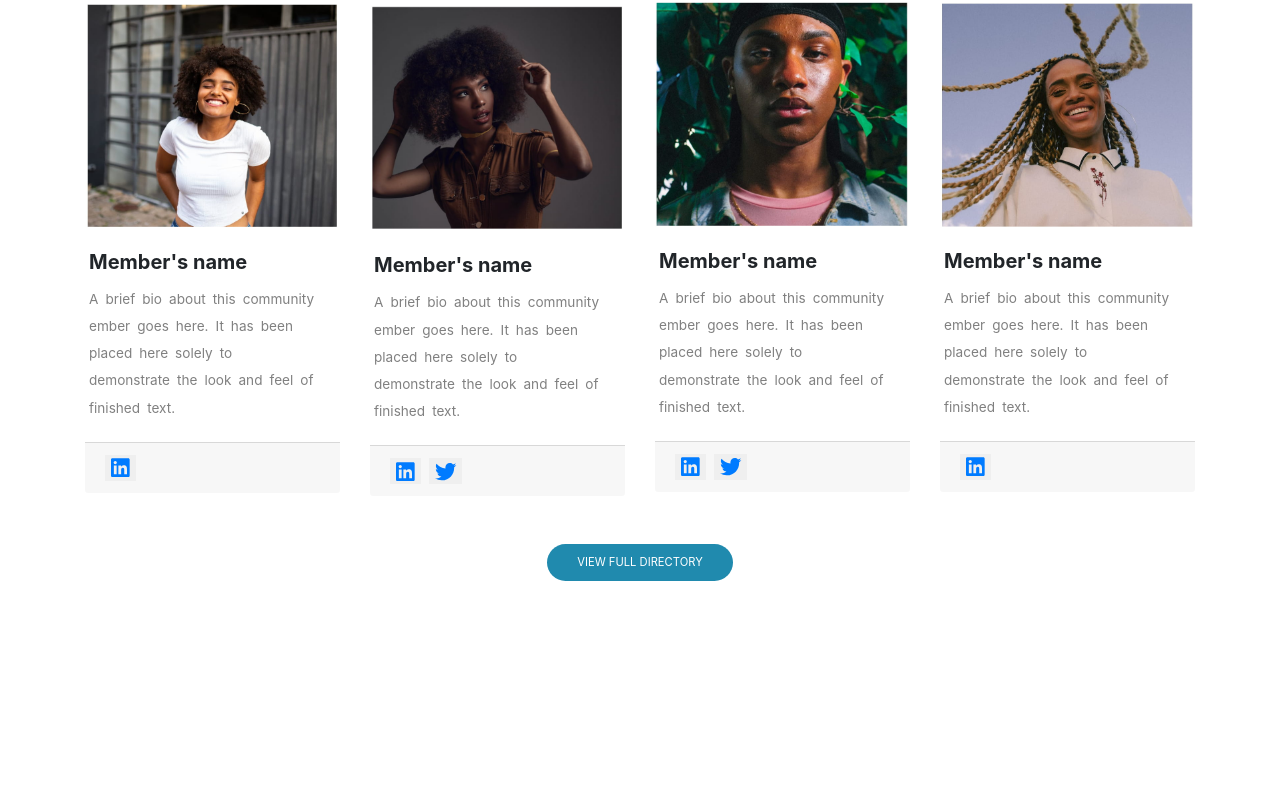
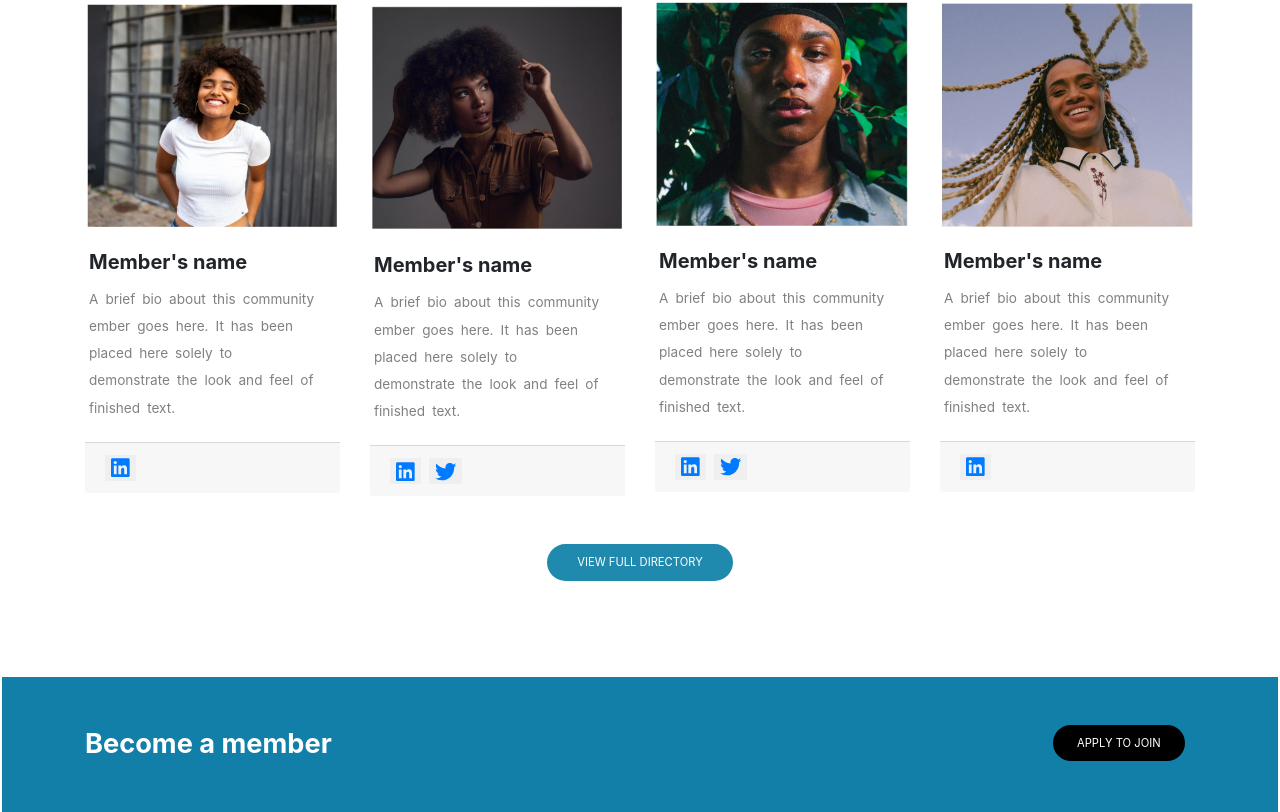
Before and after one commit to tundeiness/Blacks-In-AI, a React (Create React App) app: page / in a window 1280 px wide. Shown: the part 2740-3552 px from the top of the page. Before the commit the page ends 3321 px from the top, so only its background shows below. Built offline with nearby package versions, Linux system fonts and the light colour scheme.

Commit message:
complete call-to-action

```diff
--- a/src/App.js
+++ b/src/App.js
@@ -6,6 +6,7 @@ import Introduction from './components/Introduction';
 import Membership from './components/membership';
 import Testimonial from './components/testimonial';
 import Members from './components/members';
+import Call from './components/call';
 
 const App = () => (
   <>
@@ -18,6 +19,7 @@ const App = () => (
       <Membership />
       <Testimonial />
       <Members />
+      <Call />
     </div>
   </>
 );
--- /dev/null
+++ b/src/components/call.js
@@ -0,0 +1,19 @@
+import React from 'react';
+
+const Call = () => (
+  <div className="container-fluid call-wrapper">
+    <div className="container">
+      <div className="row">
+        <div className="col-lg-4">
+          <p>Become a member</p>
+        </div>
+        <div className="col-lg-4" />
+        <div className="col-lg-4 ">
+          <a href="#" className="cta-button">Apply to Join</a>
+        </div>
+      </div>
+    </div>
+  </div>
+);
+
+export default Call;
--- a/src/index.css
+++ b/src/index.css
@@ -272,8 +272,54 @@ code {
 
 .button-directory:hover {
   text-decoration: none;
+  color: #ffffff;
 }
 
 #view-button{
-  margin-bottom: 5rem;
+  margin-bottom: 6rem;
 }
+
+/* Call-to-action */
+
+.call-wrapper {
+  background-color: #117fa7;
+}
+
+.call-wrapper > .container > .row {
+  /* margin-top: 2rem; */
+  /* margin-bottom: 2rem; */
+  padding-top: 2rem;
+  padding-bottom: 2rem;
+}
+
+.call-wrapper > .container > .row > .col-lg-4 > p{
+  margin-top: .9rem;
+  color: #ffffff;
+  font-weight: bolder;
+  font-size: 1.7rem;
+}
+
+.cta-button{
+  /* margin-top: .9rem; */
+  margin-left: 13rem;
+  background-color: #000;
+  border: none;
+  border-radius: 2.5rem;
+  color: white;
+  padding-left: 1.5rem;
+  padding-right: 1.5rem;
+  padding-top: .6rem;
+  padding-bottom: .6rem;
+  text-align: center;
+  text-decoration: none;
+  display: inline-block;
+  font-size: .7rem;
+  cursor: pointer;
+  text-transform: uppercase;
+  margin-top: 1rem;
+}
+
+.cta-button:hover {
+  text-decoration: none;
+  color: #ffffff;
+}
```
